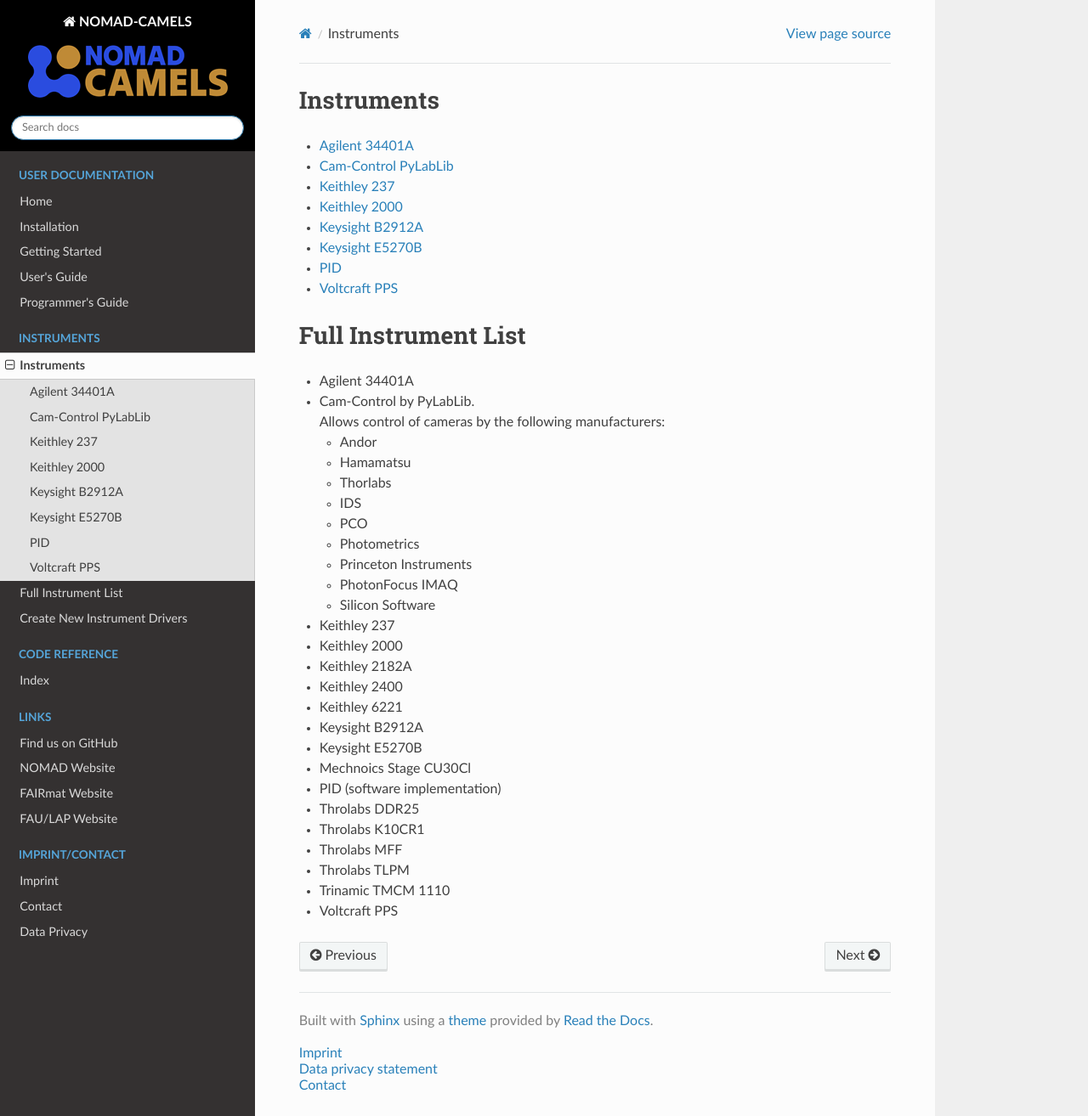
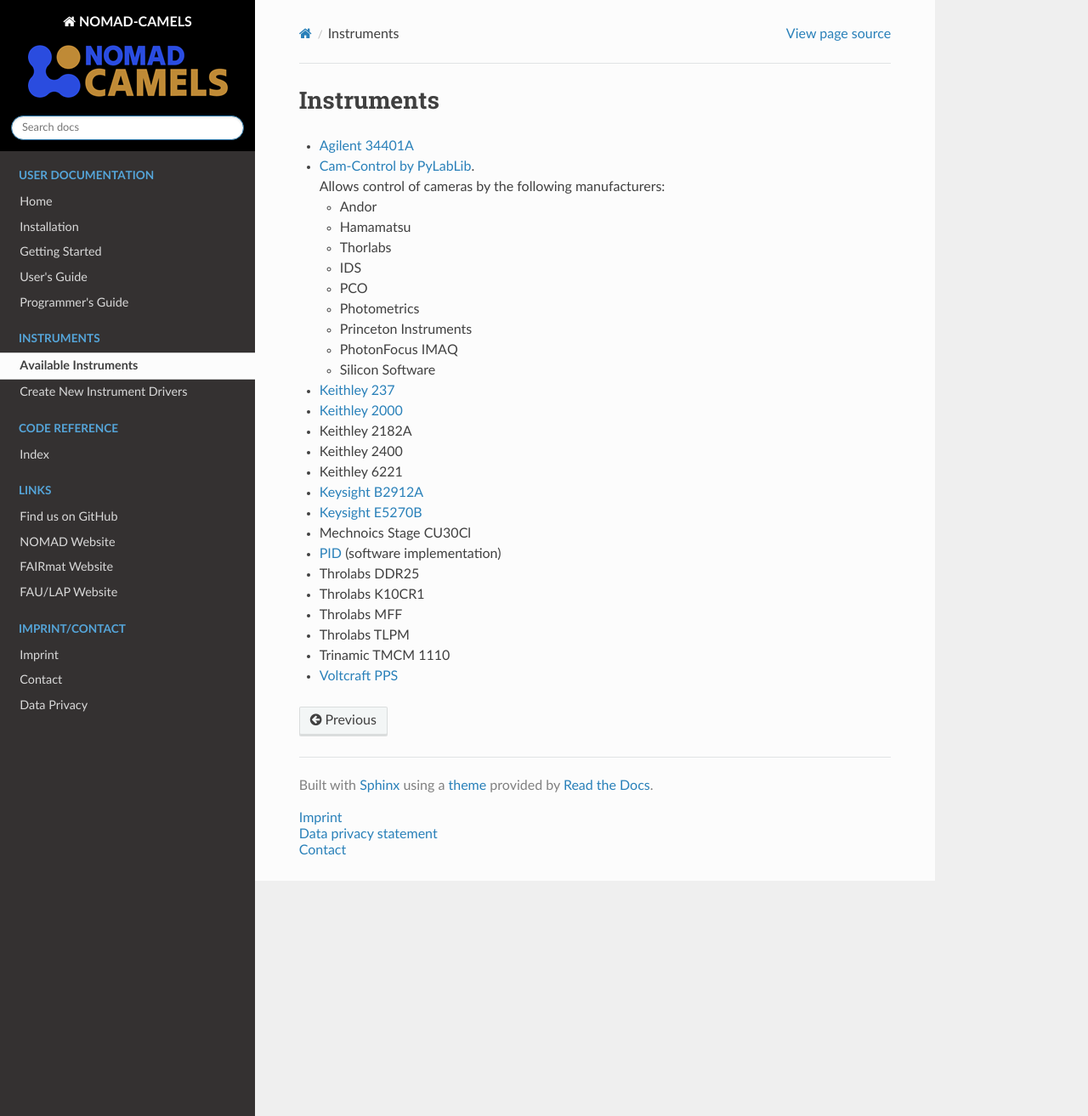
Before and after one commit to FAU-LAP/NOMAD-CAMELS, a Sphinx documentation site: the page built from docs/source/doc/instruments/instruments.md, in a window 1280 px wide and 1314 px high. Shown: the whole window at 85% size. Built offline with Sphinx 7.4.7 and the Read the Docs theme 2.0.0, drawn with Linux system fonts in a browser that asks for light colours; pages that are not in the unit, such as notebooks, are missing from menus.

Commit message:
updated instrument list, removed redundancy

````diff
--- a/docs/source/doc/instruments/instruments.md
+++ b/docs/source/doc/instruments/instruments.md
@@ -1,20 +1,7 @@
 # Instruments
 
-```{toctree}
-:maxdepth: 1
-
-Agilent 34401A <agilent_34401a/agilent_34401a.md>
-Cam-Control PyLabLib <cam_control_pylablib/cam_control_pylablib.md>
-Keithley 237 <keithley_237/keithley_237.md>
-Keithley 2000 <keithley_2000/keithley_2000.md>
-Keysight B2912A <keysight_b2912a/keysight_b2912a.md>
-Keysight E5270B <keysight_e5270b/keysight_e5270b.md>
-PID <pid/pid.md>
-Voltcraft PPS <voltcraft_pps/voltcraft_pps.md>
-```
-# Full Instrument List
-- Agilent 34401A
-- Cam-Control by PyLabLib.\
+- [Agilent 34401A](agilent_34401a/agilent_34401a.md)
+- [Cam-Control by PyLabLib](cam_control_pylablib/cam_control_pylablib.md).\
    Allows control of cameras by the following manufacturers:
   - Andor
   - Hamamatsu
@@ -25,18 +12,18 @@
   - Princeton Instruments
   - PhotonFocus IMAQ
   - Silicon Software
-- Keithley 237
-- Keithley 2000
+- [Keithley 237](keithley_237/keithley_237.md)
+- [Keithley 2000](keithley_2000/keithley_2000.md)
 - Keithley 2182A
 - Keithley 2400
 - Keithley 6221
-- Keysight B2912A
-- Keysight E5270B
+- [Keysight B2912A](keysight_b2912a/keysight_b2912a.md)
+- [Keysight E5270B](keysight_e5270b/keysight_e5270b.md)
 - Mechnoics Stage CU30Cl
-- PID (software implementation)
+- [PID](pid/pid.md) (software implementation)
 - Throlabs DDR25
 - Throlabs K10CR1
 - Throlabs MFF
 - Throlabs TLPM
 - Trinamic TMCM 1110
-- Voltcraft PPS
+- [Voltcraft PPS](voltcraft_pps/voltcraft_pps.md)
````
